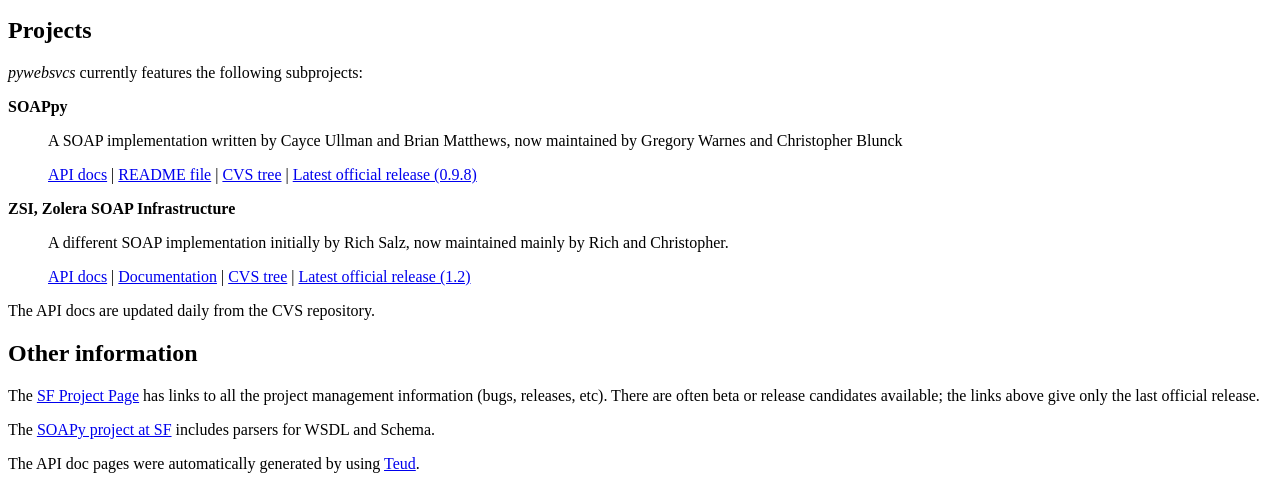
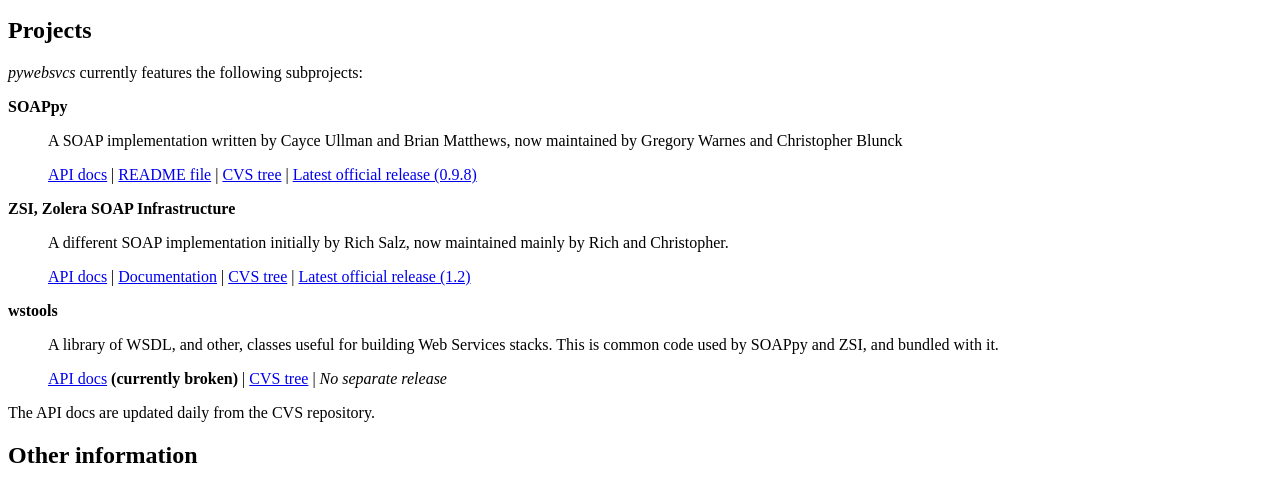
Before and after one commit to sigma/vmw.zsi, a plain HTML site: page pywebsvcs.sourceforge.net/index.html in a window 1280 px wide. Shown: the part 123-609 px from the top of the page. Drawn offline with Linux system fonts and the light colour scheme.

Commit message:
Add wstools info
git-svn-id: https://pywebsvcs.svn.sourceforge.net/svnroot/pywebsvcs/trunk@200 7150bf37-e60d-0410-b93f-83e91ef0e581

```diff
--- a/pywebsvcs.sourceforge.net/index.html
+++ b/pywebsvcs.sourceforge.net/index.html
@@ -28,7 +28,7 @@
 A SOAP implementation written by Cayce Ullman and Brian Matthews, now maintained by Gregory Warnes and Christopher Blunck
 </p>
 <p>
-<a href="http://pywebsvcs.sourceforge.net/apidocs/SOAPpy/SOAP.html">API docs</a>
+<a href="apidocs/SOAPpy/SOAP.html">API docs</a>
 | <a href="soappy.txt">README file</a>
 | <a href="http://cvs.sourceforge.net/cgi-bin/viewcvs.cgi/pywebsvcs/SOAPpy/">CVS tree</a>
 | <a href="http://sourceforge.net/project/shownotes.php?release_id=145808">Latest
@@ -43,13 +43,25 @@
 mainly by Rich and Christopher.
 </p>
 <p>
-<a href="http://pywebsvcs.sourceforge.net/apidocs/zsi/ZSI.html">API docs</a>
+<a href="apidocs/zsi/ZSI.html">API docs</a>
 | <a href="zsi.html">Documentation</A>
 | <a href="http://cvs.sourceforge.net/cgi-bin/viewcvs.cgi/pywebsvcs/zsi/">CVS tree</a>
 | <a href="http://sourceforge.net/project/shownotes.php?release_id=78131">Latest
         official release (1.2)</a>
 </p>
 </dd>
+
+<dt><b>wstools</b></dt>
+<dd>
+<p>
+A library of WSDL, and other, classes useful for building Web Services
+stacks.  This is common code used by SOAPpy and ZSI, and bundled with it.
+</p>
+<p>
+<a href="apidocs/wstools/wstools.html">API docs</a> <b>(currently broken)</b>
+| <a href="http://cvs.sourceforge.net/cgi-bin/viewcvs.cgi/pywebsvcs/wstools/">CVS tree</a>
+| <i>No separate release</i>
+</p>
 </dl>
 
 <p>
```
